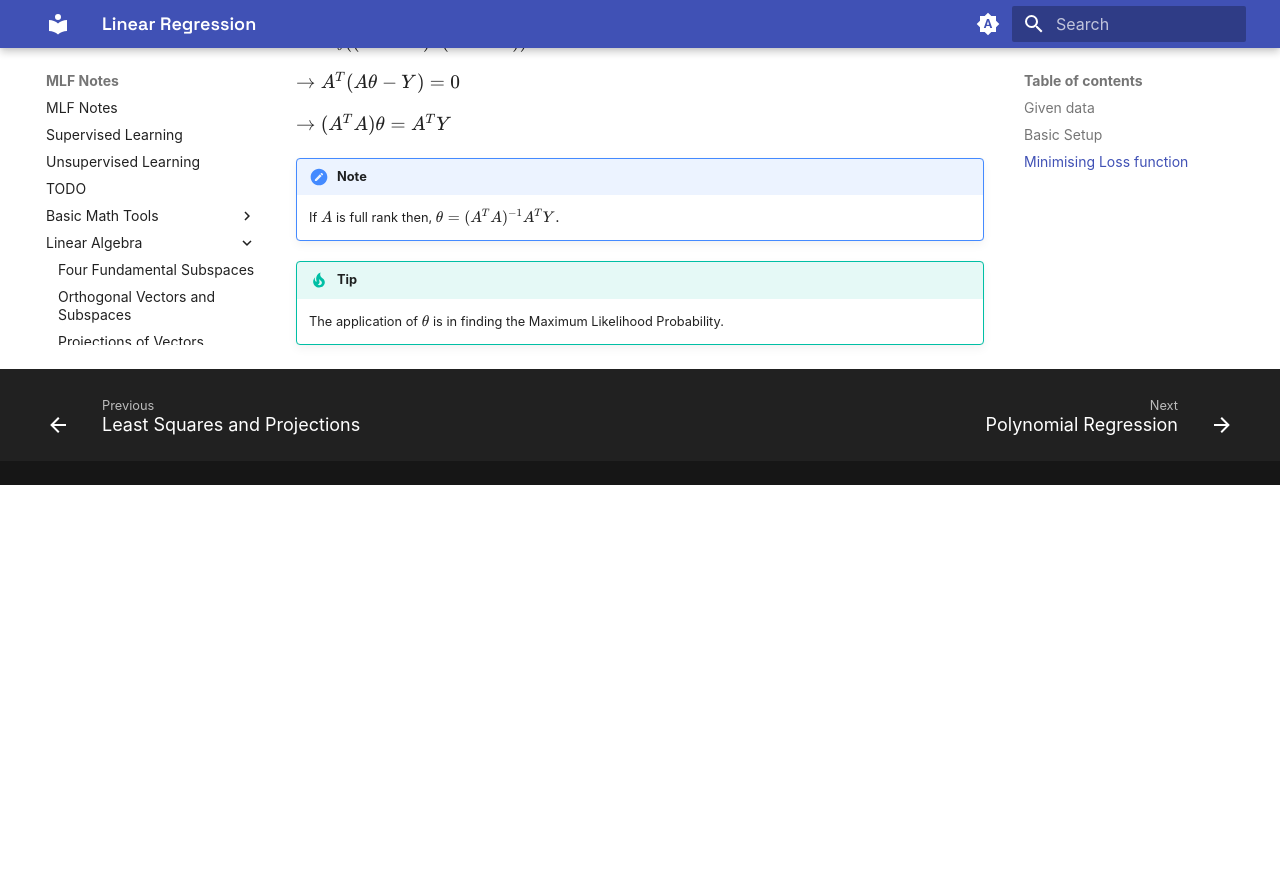
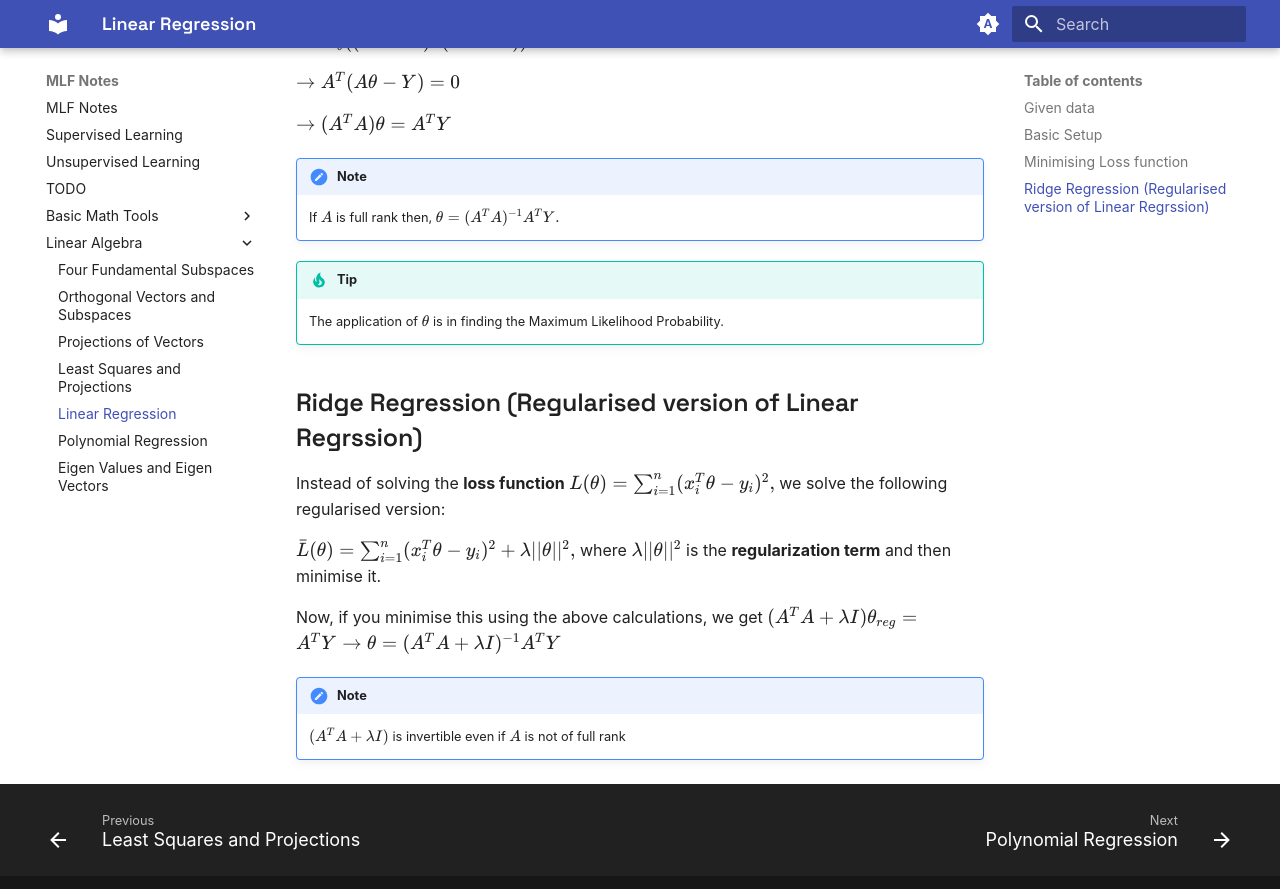
Before and after one commit to harshshah-codes/MLF-Notes, an MkDocs documentation site: the page built from docs/Linear Algebra/05 Linear regression.md, in a window 1280 px wide and 900 px high, scrolled down 1362 px. Shown: the top 889 px of the window. Built offline with MkDocs 1.6.1 and Material for MkDocs 9.7.7, drawn with Linux system fonts in a browser that asks for light colours; before the commit the page ends 1847 px from its top, so only the background shows below that.

Commit message:
Added Week 4 L1

```diff
--- a/docs/Linear Algebra/05 Linear regression.md
+++ b/docs/Linear Algebra/05 Linear regression.md
@@ -34,3 +34,13 @@ $\to (A^TA)\theta=A^TY$
 
 !!! tip
     The application of $\theta$ is in finding the Maximum Likelihood Probability.
+
+## Ridge Regression (Regularised version of Linear Regrssion)
+Instead of solving the **loss function** $L(\theta)=\sum_{i=1}^{n}(x^T_i\theta-y_i)^2,$ we solve the following regularised version:
+
+$\bar{L}(\theta)=\sum_{i=1}^{n}(x^T_i\theta-y_i)^2+\lambda||\theta||^2,$ where $\lambda||\theta||^2$ is the **regularization term** and then minimise it.
+
+Now, if you minimise this using the above calculations, we get $(A^TA+\lambda I)\theta_{reg}=A^TY\to\theta=(A^TA+\lambda I)^{-1}A^TY$
+
+!!! note
+    $(A^TA+\lambda I) $ is invertible even if $A$ is not of full rank
--- /dev/null
+++ b/docs/Linear Algebra/07 EigenValues and EigenVectors.md
@@ -0,0 +1 @@
+# Eigen Values and Eigen Vectors
```
Also changed, not shown: docs/Linear Algebra/06 Polynomial Regression.md (+1 -0 lines).
